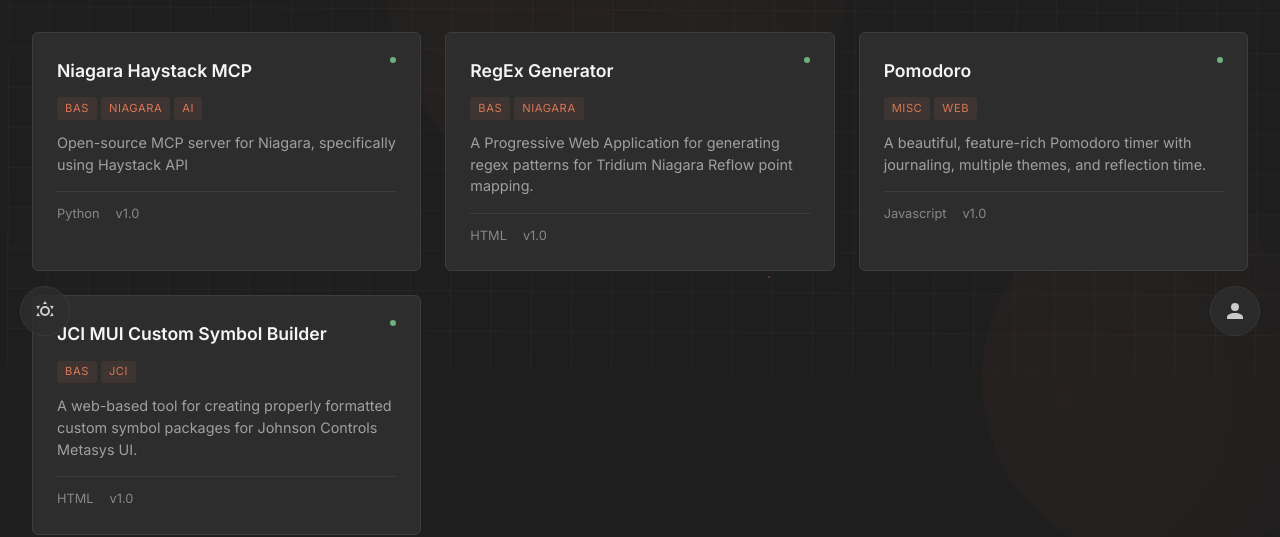
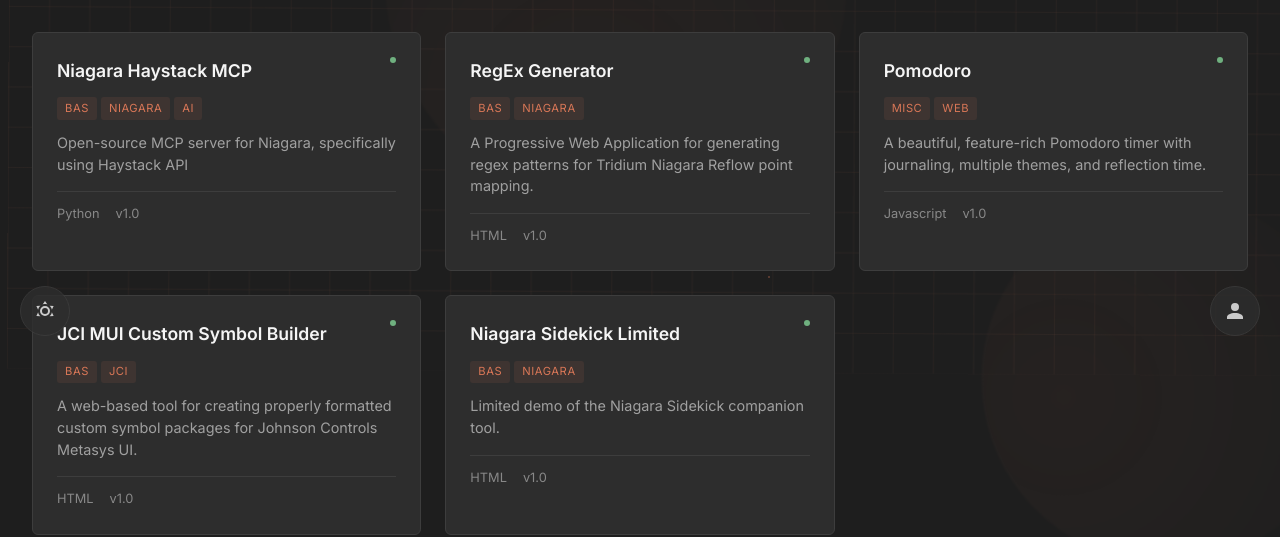
Before and after one commit to rbhans/rbhans-landing, a plain HTML site: page index.html in a window 1280 px wide. Shown: the part 444-981 px from the top of the page. Drawn offline with nearby package versions, Linux system fonts and the light colour scheme.

Commit message:
Update index.html

```diff
--- a/index.html
+++ b/index.html
@@ -2019,6 +2019,23 @@
                         <span>v1.0</span>
                     </div>
                 </a>
+                <a href="https://rbhans.github.io/niagara-sidekick-limited/" class="item-card" data-tags="bas,niagara" target="_blank">
+                    <div class="item-header">
+                        <span class="item-title">Niagara Sidekick Limited</span>
+                        <span class="status-indicator status-online"></span>
+                    </div>
+                    <div class="item-tags">
+                        <span class="item-tag">BAS</span>
+                        <span class="item-tag">Niagara</span>
+                    </div>
+                    <p class="item-description">
+                        Limited demo of the Niagara Sidekick companion tool.
+                    </p>
+                    <div class="item-meta">
+                        <span>HTML</span>
+                        <span>v1.0</span>
+                    </div>
+                </a>
             </div>
         </section>
 
```
